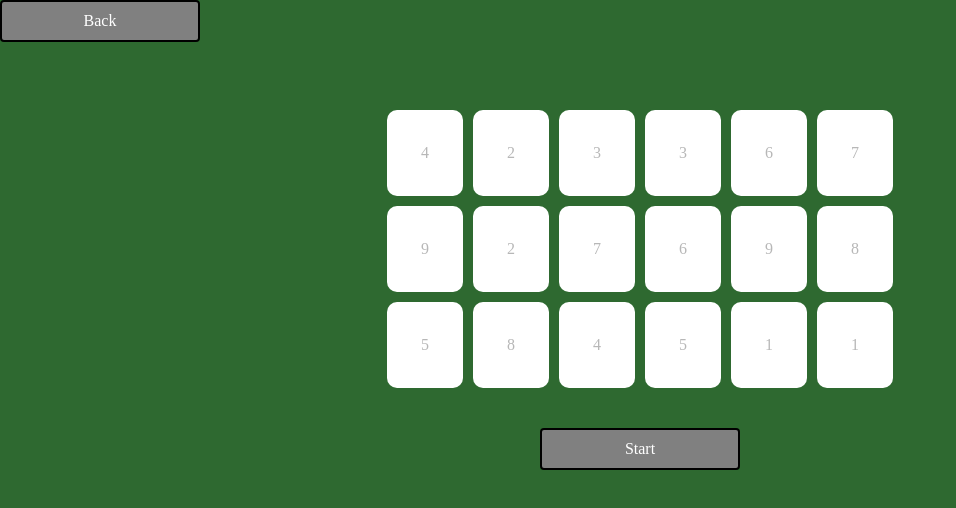
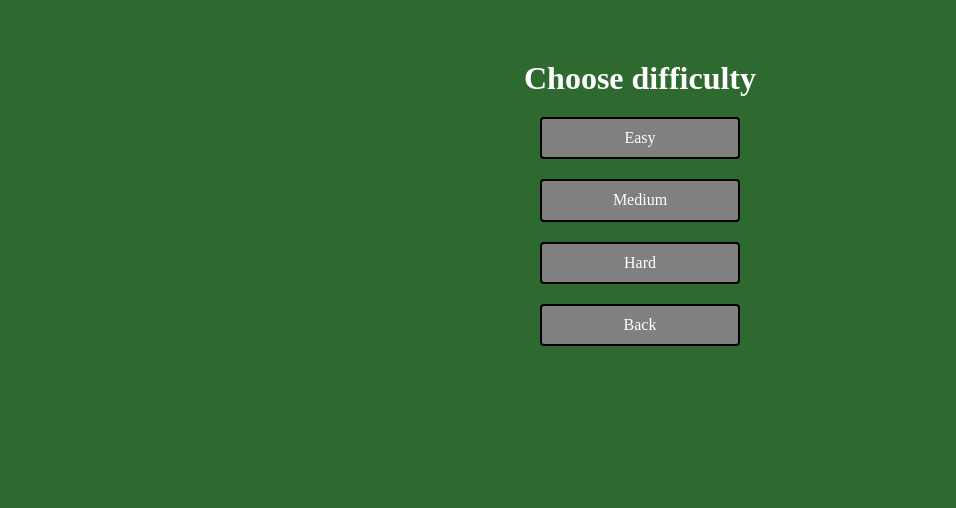
Before and after one commit to lenarmathias/memory-card-game, a React (Vite) app: page /#/game in a window 1280 px wide. Shown: the top 508 px of the page, without its empty margins (0-956 px from the left). Built offline with nearby package versions, Linux system fonts and the light colour scheme.

Commit message:
feat: add game difficulty selection

```diff
--- a/src/game/cards.ts
+++ b/src/game/cards.ts
@@ -4,7 +4,7 @@
   icon: string;
 };
 
-export const deck: CardData[] = [
+export const easyDeck: CardData[] = [
   { id: 1, name: "Sun", icon: "1" },
   { id: 2, name: "Moon", icon: "2" },
   { id: 3, name: "Star", icon: "3" },
@@ -15,3 +15,18 @@
   { id: 8, name: "Cat", icon: "8" },
   { id: 9, name: "Dog", icon: "9" }
 ];
+
+export const mediumDeck: CardData[] = [
+  { id: 10, name: "Fish", icon: "10" },
+  { id: 11, name: "Car", icon: "11" },
+  { id: 12, name: "Plane", icon: "12" }
+];
+
+export const hardDeck: CardData[] = [
+  { id: 13, name: "Boat", icon: "13" },
+  { id: 14, name: "House", icon: "14" },
+  { id: 15, name: "Key", icon: "15" },
+  { id: 16, name: "Lock", icon: "16" },
+  { id: 17, name: "Music Note", icon: "17" },
+  { id: 18, name: "Globe", icon: "18" }
+];
--- a/src/game/useGame.ts
+++ b/src/game/useGame.ts
@@ -1,11 +1,18 @@
 import { useState, useEffect, useRef } from 'react';
-import { deck, type CardData } from './cards';
+import {
+  easyDeck,
+  mediumDeck,
+  hardDeck,
+  type CardData
+} from './cards';
 import { nanoid } from 'nanoid';
 
 export type PlayableCard = {
   key: string;
   data: CardData;
 };
+
+type Difficulty = "easy" | "medium" | "hard";
 
 const shuffleDeck = (deck: PlayableCard[]) => {
   const shuffledDeck = [...deck];
@@ -21,7 +28,23 @@
   return shuffledDeck;
 };
 
-const generateDeck = () => {
+const generateDeck = (gameDifficulty: Difficulty) => {
+  let deck: CardData[] = [];
+
+  switch (gameDifficulty) {
+    case "easy":
+      deck = easyDeck;
+      break;
+
+    case "medium":
+      deck = easyDeck.concat(mediumDeck);
+      break;
+
+    case "hard":
+      deck = easyDeck.concat(mediumDeck, hardDeck);
+      break;
+  }
+
   const doubledDeck = deck.flatMap(card => [
     { key: nanoid(), data: card },
     { key: nanoid(), data: card }
@@ -31,14 +54,16 @@
 };
 
 export const useGame = () => {
+  const [gameDifficulty, setGameDifficulty] = useState<Difficulty | "">("");
   const [gameStarted, setGameStarted] = useState(false);
   const [gameSolved, setGameSolved] = useState(false);
   const [selectedCards, setSelectedCards] = useState<PlayableCard[]>([]);
   const [solvedCards, setSolvedCards] = useState<number[]>([]);
   const [wrongCards, setWrongCards] = useState<string[]>([]);
   const [blockCards, setBlockCards] = useState(false);
-  const [readyDeck, setReadyDeck] = useState(generateDeck);
+  const [readyDeck, setReadyDeck] = useState<PlayableCard[]>([]);
   const timeoutRef = useRef<number | null>(null);
+  const totalPairs = readyDeck.length / 2;
 
   // Cleanup timer
   useEffect(() => {
@@ -53,7 +78,15 @@
     setGameStarted(false);
     setGameSolved(false);
     setSolvedCards([]);
-    setReadyDeck(generateDeck());
+
+    if (gameDifficulty !== "") {
+      setReadyDeck(generateDeck(gameDifficulty));
+    }
+  };
+
+  const selectDifficulty = (difficulty: Difficulty) => {
+    setGameDifficulty(difficulty);
+    setReadyDeck(generateDeck(difficulty));
   };
 
   const selectCard = (card: PlayableCard) => {
@@ -69,7 +102,7 @@
           card.data.id
         ]);
 
-        if (deck.length === solvedCards.length + 1) {
+        if (totalPairs === solvedCards.length + 1) {
           setGameSolved(true);
         }
       } else {
@@ -96,6 +129,8 @@
     wrongCards,
     blockCards,
     gameSolved,
-    restartGame
+    restartGame,
+    gameDifficulty,
+    selectDifficulty
   };
 };
--- a/src/locales/en.ts
+++ b/src/locales/en.ts
@@ -12,7 +12,11 @@
   game: {
     startButton: "Start",
     restartButton: "Play Again",
-    solvedTitle: "Well Done!"
+    solvedTitle: "Well Done!",
+    difficultyTitle: "Choose difficulty",
+    easyDifficulty: "Easy",
+    mediumDifficulty: "Medium",
+    hardDifficulty: "Hard"
   },
   shared: {
     backButton: "Back"
--- a/src/locales/pl.ts
+++ b/src/locales/pl.ts
@@ -14,7 +14,11 @@
   game: {
     startButton: "Rozpocznij",
     restartButton: "Zagraj ponownie",
-    solvedTitle: "Dobra robota!"
+    solvedTitle: "Dobra robota!",
+    difficultyTitle: "Wybierz poziom trudności",
+    easyDifficulty: "Łatwy",
+    mediumDifficulty: "Średni",
+    hardDifficulty: "Trudny"
   },
   shared: {
     backButton: "Powrót"
--- a/src/pages/Game/Game.tsx
+++ b/src/pages/Game/Game.tsx
@@ -20,7 +20,9 @@
     wrongCards,
     blockCards,
     gameSolved,
-    restartGame
+    restartGame,
+    gameDifficulty,
+    selectDifficulty
   } = useGame();
 
   return (
@@ -38,6 +40,33 @@
               {text.shared.backButton}
             </StyledNavLink>
           </Container>
+        </Container>
+      </main>
+    ) : (
+      gameDifficulty === "" ? (
+        <main>
+          <Container $flex $flexColumn>
+            <Title>
+              {text.game.difficultyTitle}
+            </Title>
+            <Button
+              onClick={() => selectDifficulty("easy")}
+            >
+              {text.game.easyDifficulty}
+            </Button>
+            <Button
+              onClick={() => selectDifficulty("medium")}
+            >
+              {text.game.mediumDifficulty}
+            </Button>
+            <Button
+              onClick={() => selectDifficulty("hard")}
+            >
+              {text.game.hardDifficulty}
+            </Button>
+            <StyledNavLink to='/home'>
+              {text.shared.backButton}
+            </StyledNavLink>
           </Container>
         </main>
       ) : (
@@ -67,6 +96,7 @@
           </Container>
         </main>
       )
+    )
   );
 }
 
```
Lines whose indentation alone changed are shown as unchanged.
